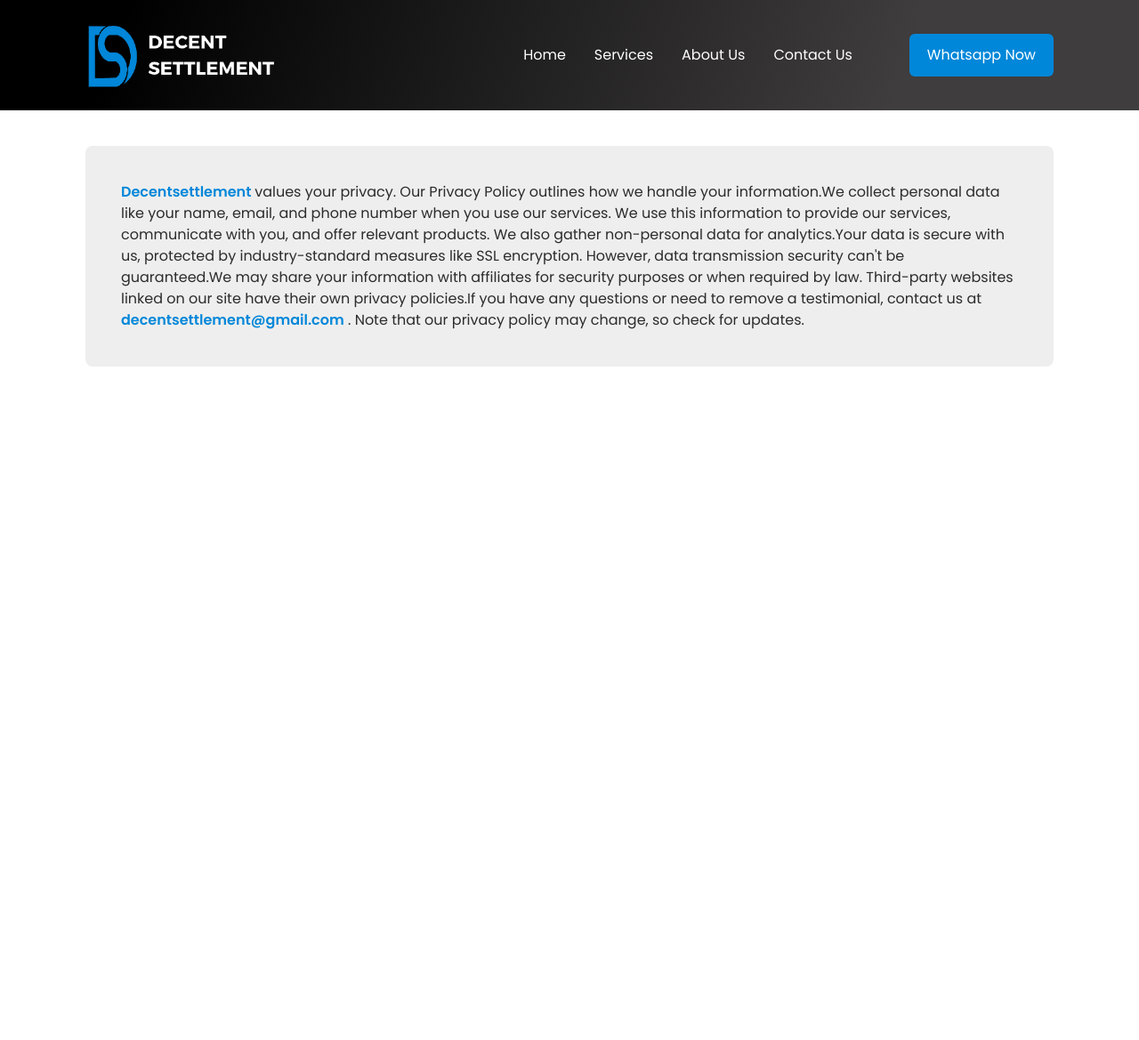
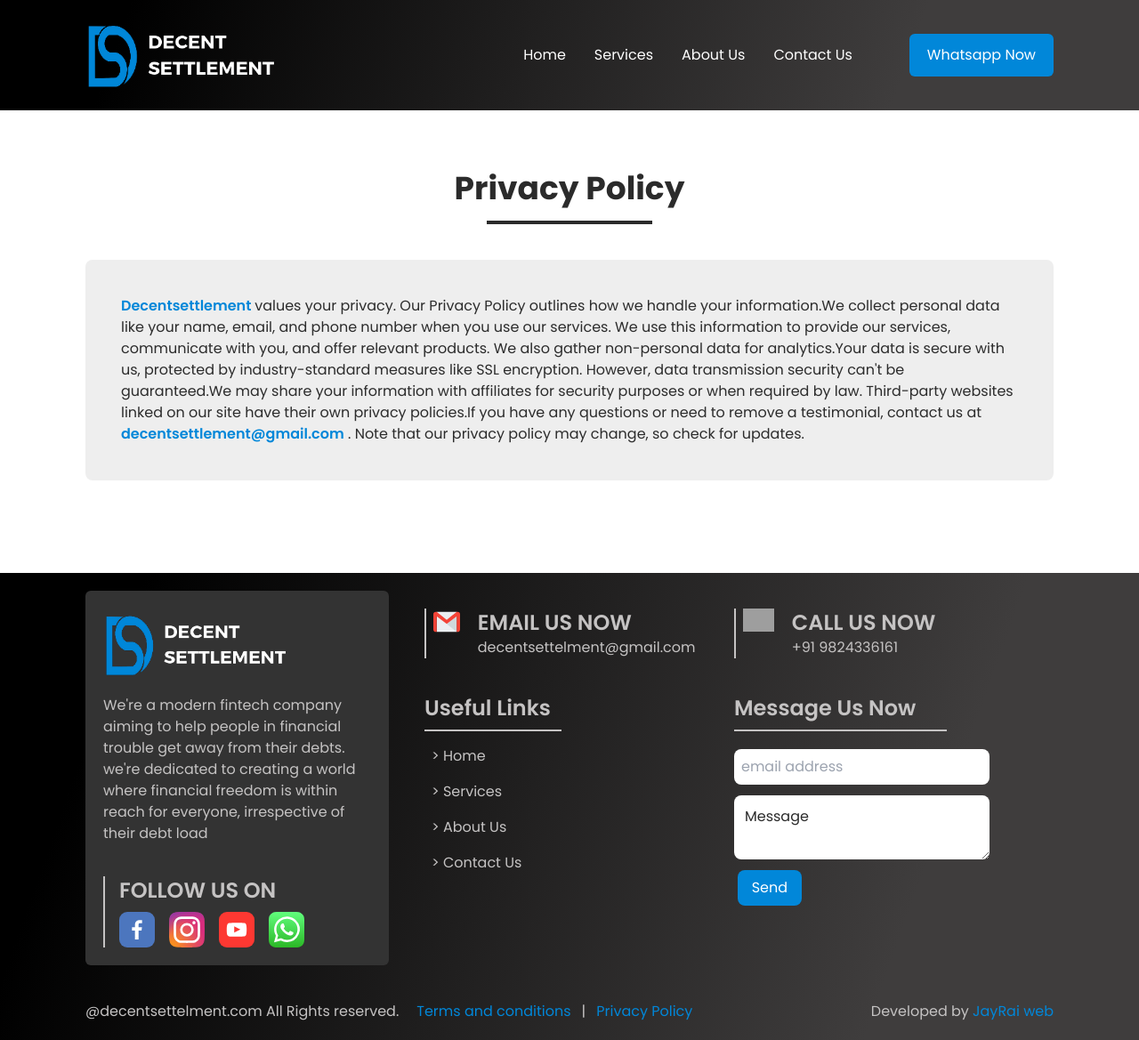
Before and after one commit to developerjay18/ds-website, a React (Vite) app: page /privacy-policy in a window 1280 px wide. Shown: the whole page at 89% size. Before the commit the page ends 800 px from the top, so only its background shows below. Built offline with nearby package versions, Linux system fonts and the light colour scheme; grey boxes are pictures that could not be loaded.

Commit message:
active links

```diff
--- a/src/components/Footer/Footer.jsx
+++ b/src/components/Footer/Footer.jsx
@@ -129,30 +129,30 @@ function Footer() {
         <div className="flex gap-5">
           <span>@decentsettelment.com All Rights reserved.</span>
           <span className="flex gap-3">
-            <Link
+            <NavLink
               to={'/terms-and-conditions'}
               className="text-profBlue hover:text-white"
             >
               Terms and conditions
-            </Link>
+            </NavLink>
             <span>|</span>
-            <Link
+            <NavLink
               to={'/privacy-policy'}
               className="text-profBlue hover:text-white"
             >
               Privacy Policy
-            </Link>
+            </NavLink>
           </span>
         </div>
         <div className="">
           Developed by{' '}
           <span>
-            <Link
+            <NavLink
               to={'https://www.jayraiweb.com'}
               className="text-profBlue hover:text-white"
             >
               JayRai web
-            </Link>
+            </NavLink>
           </span>
         </div>
       </div>
--- a/src/components/PrivacyPolicy.jsx
+++ b/src/components/PrivacyPolicy.jsx
@@ -1,10 +1,12 @@
 import React, { useState } from 'react';
 import { Link } from 'react-router-dom';
+import { Footer } from './index';
 
 function PrivacyPolicy() {
   const [hover, setHover] = useState(false);
   return (
-    <div className="px-5 lg:px-24 py-16 font-Poppins">
+    <>
+      <div className="px-5 lg:px-24 py-16 font-Poppins pt-[12rem]">
         {/* heading section */}
         <div className="px-20 flex flex-col gap-8 text-white">
           <div
@@ -33,16 +35,16 @@ function PrivacyPolicy() {
               Decentsettlement{' '}
             </Link>{' '}
             values your privacy. Our Privacy Policy outlines how we handle your
-          information.We collect personal data like your name, email, and phone
-          number when you use our services. We use this information to provide
-          our services, communicate with you, and offer relevant products. We
-          also gather non-personal data for analytics.Your data is secure with
-          us, protected by industry-standard measures like SSL encryption.
-          However, data transmission security can&apos;t be guaranteed.We may
-          share your information with affiliates for security purposes or when
-          required by law. Third-party websites linked on our site have their
-          own privacy policies.If you have any questions or need to remove a
-          testimonial, contact us at{' '}
+            information.We collect personal data like your name, email, and
+            phone number when you use our services. We use this information to
+            provide our services, communicate with you, and offer relevant
+            products. We also gather non-personal data for analytics.Your data
+            is secure with us, protected by industry-standard measures like SSL
+            encryption. However, data transmission security can&apos;t be
+            guaranteed.We may share your information with affiliates for
+            security purposes or when required by law. Third-party websites
+            linked on our site have their own privacy policies.If you have any
+            questions or need to remove a testimonial, contact us at{' '}
             <span className="font-semibold text-profBlue">
               decentsettlement@gmail.com
             </span>{' '}
@@ -50,6 +52,9 @@ function PrivacyPolicy() {
           </p>
         </div>
       </div>
+      {/* footer */}
+      <Footer />
+    </>
   );
 }
 
--- a/src/components/TermsAndCond.jsx
+++ b/src/components/TermsAndCond.jsx
@@ -1,9 +1,11 @@
 import React, { useState } from 'react';
+import { Footer } from '.';
 
 function TermsAndCond() {
   const [hover, setHover] = useState(false);
   return (
-    <div className="px-5 lg:px-24 py-16 font-Poppins">
+    <>
+      <div className="px-5 lg:px-24 py-16 font-Poppins pt-[12rem]">
         {/* heading section */}
         <div className="px-20 flex flex-col gap-8 text-white">
           <div
@@ -31,8 +33,8 @@ function TermsAndCond() {
           <p>
             These terms and conditions (“Terms and Conditions”) control your use
             of this website decentsettlement.com (“Website”). In these Terms and
-          Conditions, “Decent settlement” is referred to as the “Company”, “us,”
-          or “we.”
+            Conditions, “Decent settlement” is referred to as the “Company”,
+            “us,” or “we.”
           </p>
           <p>
             If you use this website or its products and services, you&apos;re
@@ -46,25 +48,29 @@ function TermsAndCond() {
               Follow the website rules and respect privacy:
             </span>
             <p>
-            The company isn&apos;t responsible for errors or damages.You&apos;re
-            responsible for your hardware and internet fees.Use login
-            credentials and follow the rules.We aim for uninterrupted service
-            but can&apos;t guarantee it. Don&apos;t be rude or share harmful
-            content.No hacking or spamming allowed.Don&apos;t copy or violate
-            laws with content.We&apos;re not liable for damages or losses.You
-            must indemnify us if you breach the terms. Some services have fees;
-            you&apos;ll be notified.Refunds depend on the service
-            agreement.Service fees are non-refundable after cancellation.
+              The company isn&apos;t responsible for errors or
+              damages.You&apos;re responsible for your hardware and internet
+              fees.Use login credentials and follow the rules.We aim for
+              uninterrupted service but can&apos;t guarantee it. Don&apos;t be
+              rude or share harmful content.No hacking or spamming
+              allowed.Don&apos;t copy or violate laws with content.We&apos;re
+              not liable for damages or losses.You must indemnify us if you
+              breach the terms. Some services have fees; you&apos;ll be
+              notified.Refunds depend on the service agreement.Service fees are
+              non-refundable after cancellation.
             </p>
           </div>
           <p>
             For any other information, you can write to us at
-          <b className="text-profBlue"> decentsettlement@gmail.com</b> and keep
-          in mind clearly in case any dispute arises, The place of jurisdiction
-          will be at Ahmedabad city only.
+            <b className="text-profBlue"> decentsettlement@gmail.com</b> and
+            keep in mind clearly in case any dispute arises, The place of
+            jurisdiction will be at Ahmedabad city only.
           </p>
         </div>
       </div>
+      {/* footer sec */}
+      <Footer />
+    </>
   );
 }
 
```
Lines whose indentation alone changed are shown as unchanged.
